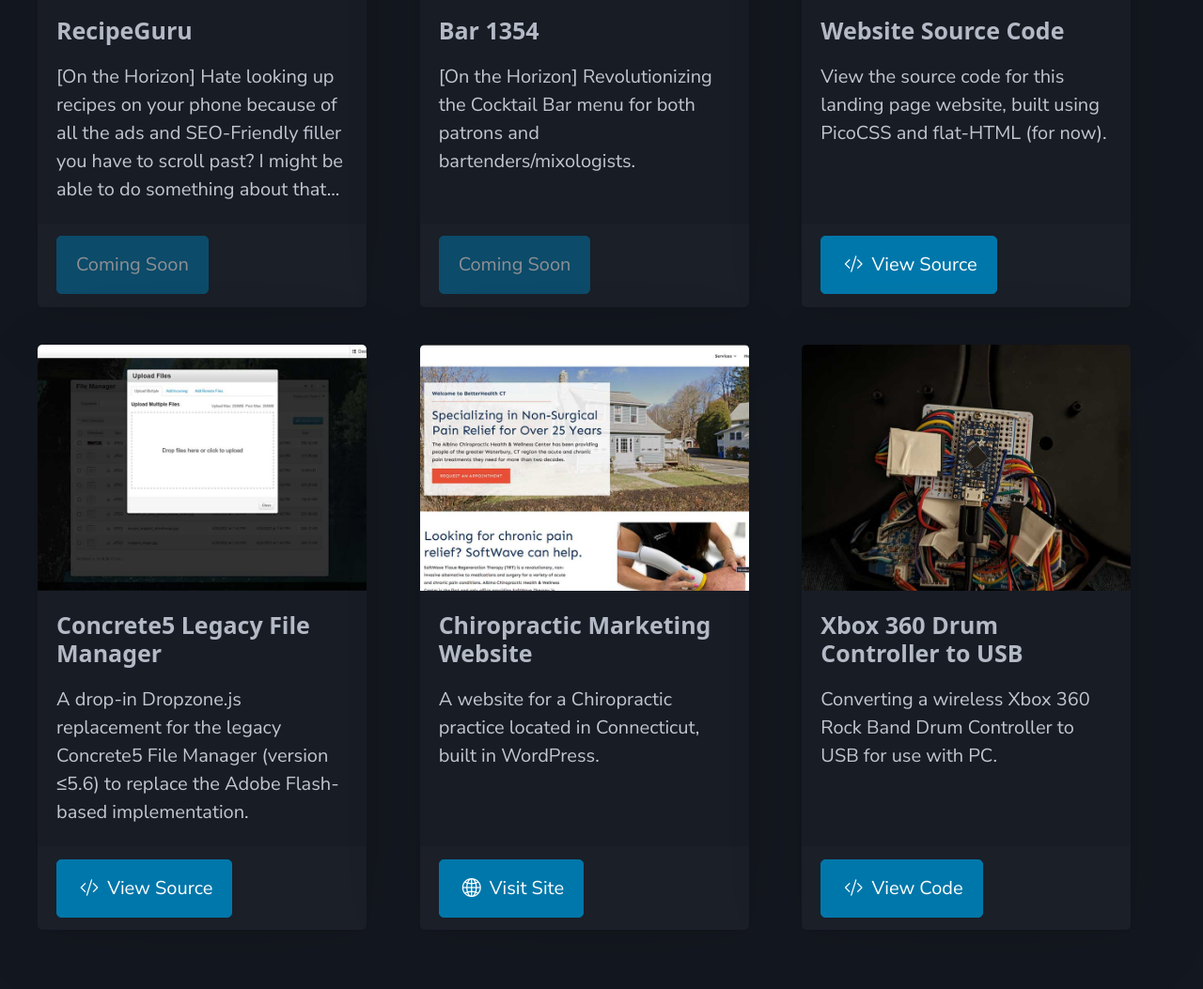
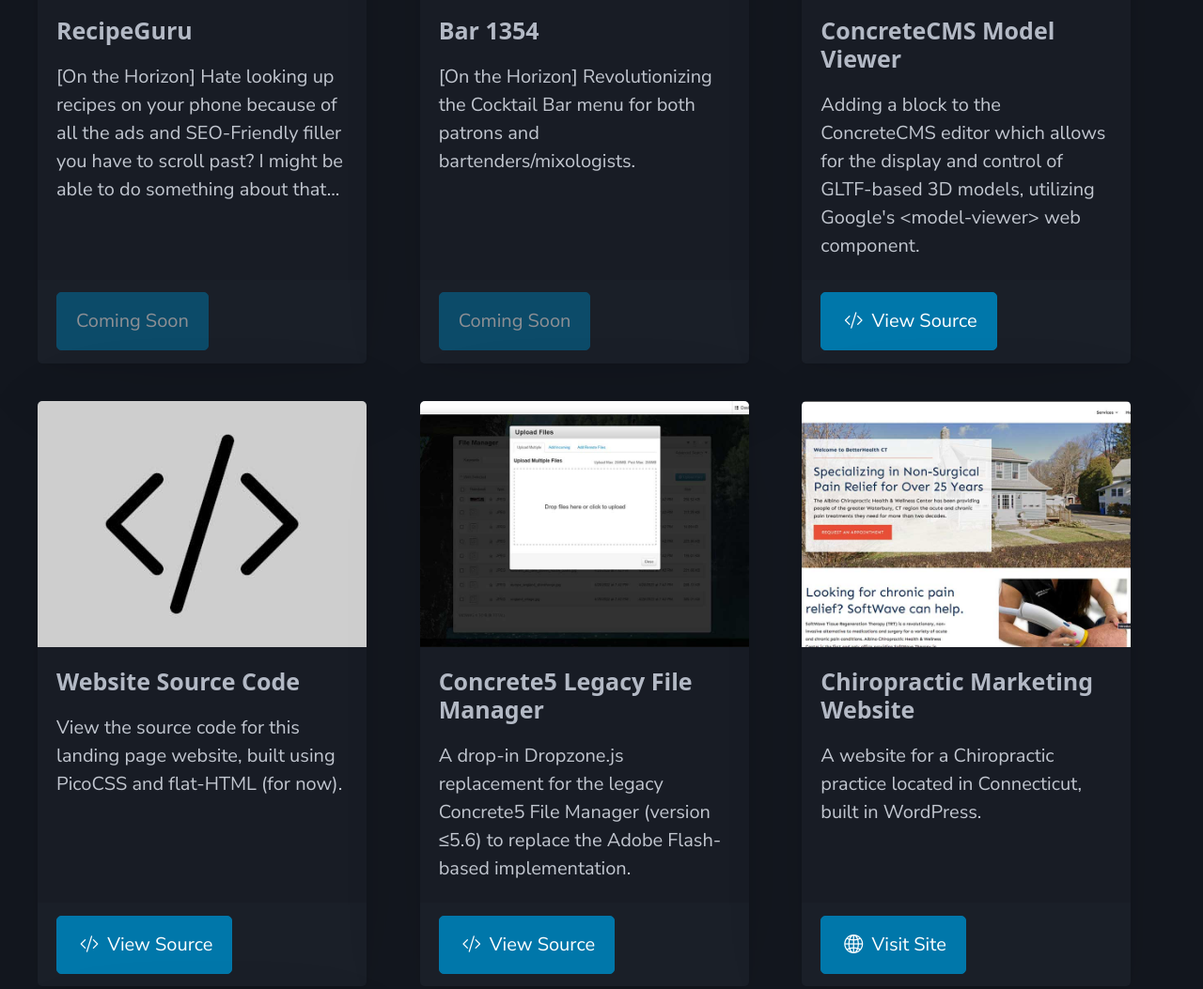
Before and after one commit to alecbiela/ab-webdev-slim, a plain HTML site: page index.html in a window 1280 px wide. Shown: the part 5201-6254 px from the top of the page at 94% size. Drawn offline with Linux system fonts and the light colour scheme.

Commit message:
Add Concrete Model Viewer Project

```diff
--- a/index.html
+++ b/index.html
@@ -375,6 +375,16 @@
                     </article>
                     <article class="project-wrapper">
                         <header>
+                            <img src="img/badge_3d.png" alt="A box with rounded corners and the text 3D in the middle" />
+                        </header>
+                        <h4>ConcreteCMS Model Viewer</h4>
+                        <p>Adding a block to the ConcreteCMS editor which allows for the display and control of GLTF-based 3D models, utilizing Google&apos;s &lt;model-viewer&gt; web component.</p>
+                        <footer>
+                            <a role="button" href="https://bitbucket.org/alecbiela/ccms-model-viewer/src/main/" class="button project-button" target="_blank"><i class="icon-code-slash" aria-hidden="true"></i>&nbsp;View Source</a>
+                        </footer>
+                    </article>
+                    <article class="project-wrapper">
+                        <header>
                             <img src="img/code_slash.jpg" alt="A code slash icon" />
                         </header>
                         <h4>Website Source Code</h4>
--- a/js/main.min.js
+++ b/js/main.min.js
@@ -1,2 +1,2 @@
-/*! abwd-slim-build-tools 30-05-2024 */
-window.onload=(()=>{"use strict";document.getElementById("social_links_form").addEventListener("submit",e=>{if(e.preventDefault(),"check"===document.getElementById("hhpp").value)switch(e.submitter.id){case"bt_em":window.open("mailto:alec@ab-web.dev","_blank");break;case"bt_li":window.open("https://www.linkedin.com/in/alec-bielanos/","_blank");break;case"bt_gh":window.open("https://bitbucket.org/alecbiela/workspace/repositories/","_blank")}return!1}),document.getElementById("nav_toggle").addEventListener("click",e=>{var t="true"===e.currentTarget.getAttribute("aria-expanded");e.currentTarget.setAttribute("aria-expanded",!t)});var t=document.querySelectorAll('a[href*="#"]');for(let e=0;e<t.length;e++)t[e].onclick=e=>{e.preventDefault();e=document.querySelector(e.target.hash);return window.scrollTo({top:e.offsetTop-90,left:0,behavior:"smooth"}),document.getElementById("nav_toggle").setAttribute("aria-expanded","false"),e.focus(),!1};document.getElementById("hhpp").value="check"})();
+/*! abwd-slim-build-tools 11-06-2024 */
+window.onload=(()=>{"use strict";document.getElementById("social_links_form").addEventListener("submit",e=>{if(e.preventDefault(),"check"===document.getElementById("hhpp").value)switch(e.submitter.id){case"bt_em":window.open("mailto:alec.bielanos@gmail.com","_blank");break;case"bt_li":window.open("https://www.linkedin.com/in/alec-bielanos/","_blank");break;case"bt_gh":window.open("https://bitbucket.org/alecbiela/workspace/repositories/","_blank")}return!1}),document.getElementById("nav_toggle").addEventListener("click",e=>{var t="true"===e.currentTarget.getAttribute("aria-expanded");e.currentTarget.setAttribute("aria-expanded",!t)});var t=document.querySelectorAll('a[href*="#"]');for(let e=0;e<t.length;e++)t[e].onclick=e=>{e.preventDefault();e=document.querySelector(e.target.hash);return window.scrollTo({top:e.offsetTop-90,left:0,behavior:"smooth"}),document.getElementById("nav_toggle").setAttribute("aria-expanded","false"),e.focus(),!1};document.getElementById("hhpp").value="check"})();
```
Also changed, not shown: build/js/main.js, img/badge_3d.png (added).
